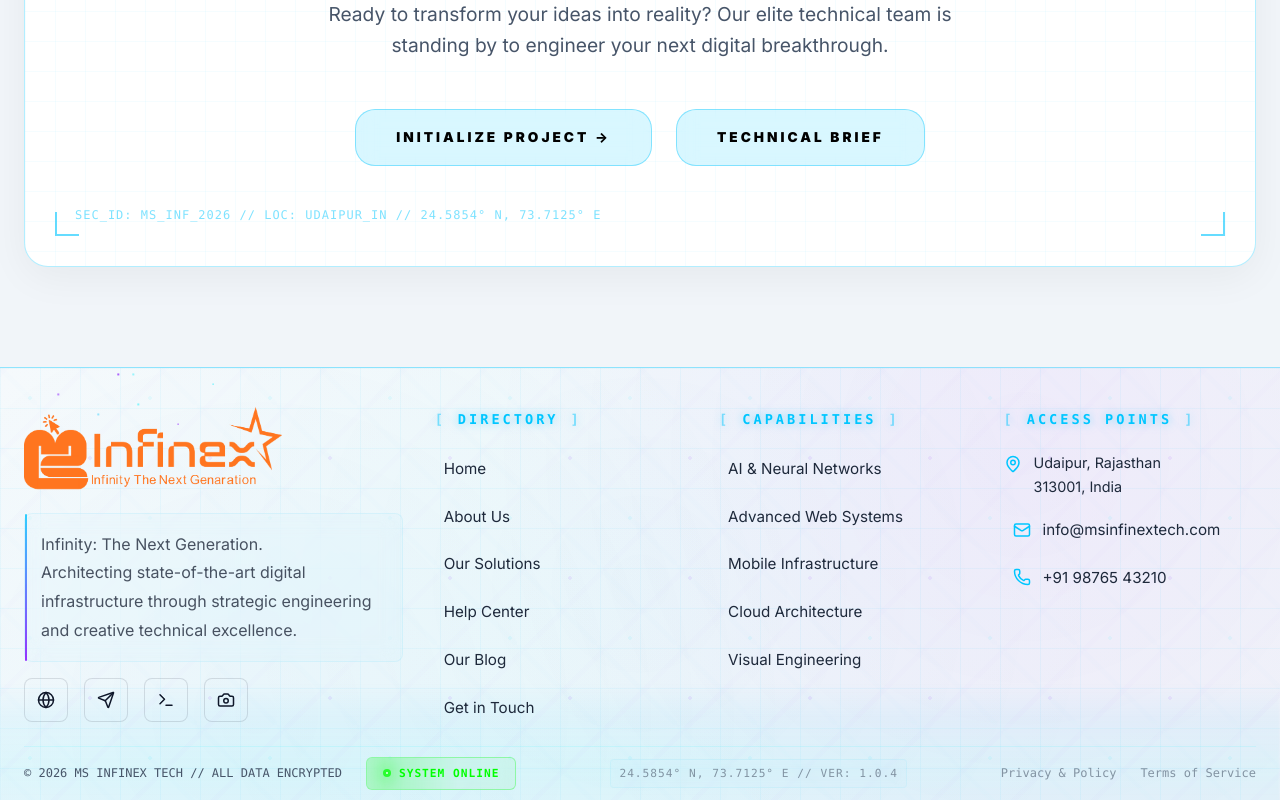
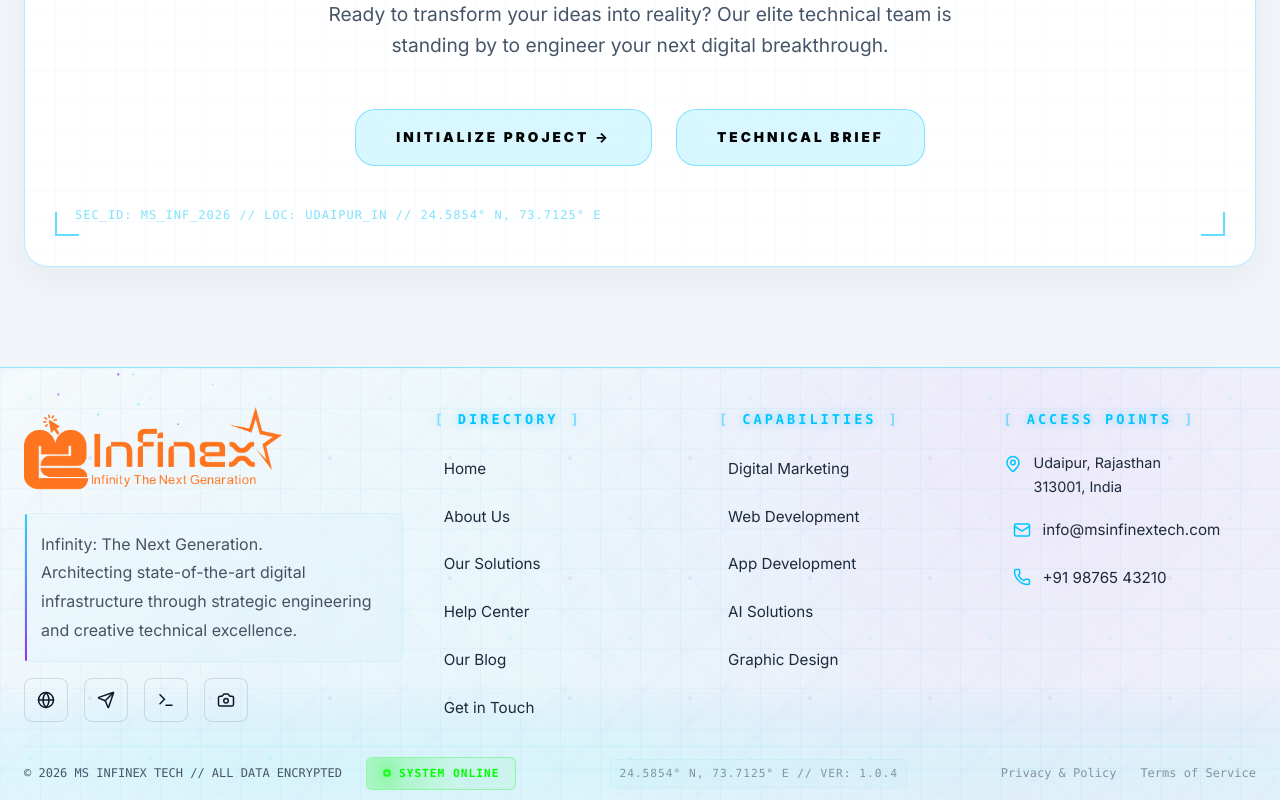
Before and after one commit to Eshbanoliver/techwebsite, a Next.js app: page /about in a window 1280 px wide. Shown: the part 8395-9195 px from the top of the page. Built offline with nearby package versions, Linux system fonts and the light colour scheme.

Commit message:
updated_files

```diff
--- a/components/Footer.tsx
+++ b/components/Footer.tsx
@@ -67,11 +67,11 @@ export default function Footer(): React.JSX.Element {
           <div className="footer-tech-col">
             <h4>Capabilities</h4>
             <div className="footer-tech-links">
-              <Link href="/services/ai-ml">AI & Neural Networks</Link>
-              <Link href="/services/web-development">Advanced Web Systems</Link>
-              <Link href="/services/mobile-apps">Mobile Infrastructure</Link>
-              <Link href="/services/cloud-devops">Cloud Architecture</Link>
-              <Link href="/services/ui-ux-design">Visual Engineering</Link>
+              <Link href="/services/digital-marketing">Digital Marketing</Link>
+              <Link href="/services/web-development">Web Development</Link>
+              <Link href="/services/app-development">App Development</Link>
+              <Link href="/services/ai-solutions">AI Solutions</Link>
+              <Link href="/services/graphic-design">Graphic Design</Link>
             </div>
           </div>
 
```
